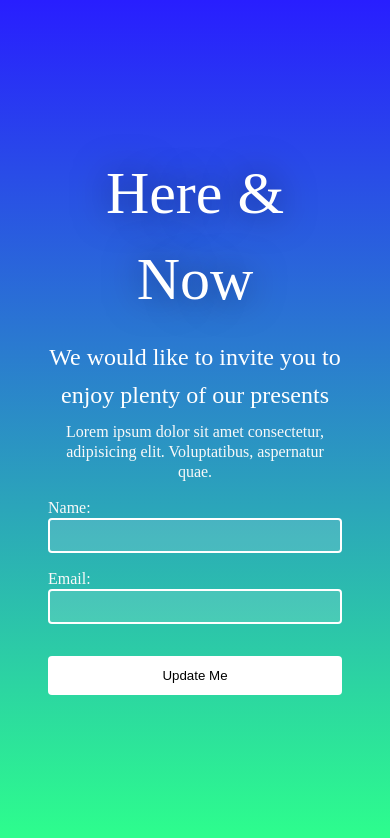
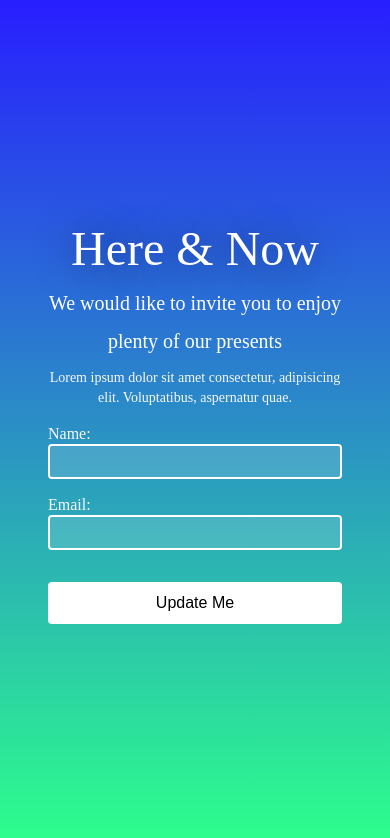
Before and after one commit to Snipe76/EvgeniyGutmanProject, a plain HTML site: page projects/project1/index.html in a window 390 px wide. Drawn offline with Linux system fonts and the light colour scheme.

Commit message:
Fixed header shadow, finished project 1, added zip

```diff
--- a/projects/project1/style/project-style.css
+++ b/projects/project1/style/project-style.css
@@ -28,7 +28,7 @@ body {
 
 .inner-container h1 {
     /* UI Properties */
-    font: normal normal normal 160px/231px Satisfy;
+    font: normal normal normal 10rem Satisfy;
     letter-spacing: 0px;
     color: #FFFFFF;
     text-shadow: 0px 0px 36px #00000087;
@@ -117,11 +117,12 @@ body {
 
     .inner-container h1 {
         text-align: center;
-        font: normal normal normal 60px/86px Satisfy;
+        font: normal normal normal 5rem Satisfy;
         letter-spacing: 0px;
         color: #FFFFFF;
         text-shadow: 0px 0px 36px #00000087;
         opacity: 1;
+        margin-bottom: 0.5rem;
     }
 
     .inner-container h2 {
@@ -154,3 +155,21 @@ body {
         margin-top: 1rem;
     }
 }
+
+@media (max-width: 480px) {
+    .inner-container h1 {
+        font-size: 3rem;
+    }
+
+    .inner-container h2 {
+        font-size: 1.25rem;
+    }
+
+    .inner-container p {
+        font-size: 0.875rem;
+    }
+
+    .inner-container form button {
+        font-size: 1rem;
+    }
+}
--- a/style/main.css
+++ b/style/main.css
@@ -45,6 +45,7 @@ body {
     position: fixed;
     background-color: white;
     margin: 0 auto;
+    box-shadow: 0px 1px 15px -2px black;
 }
 
 .header .logo {
```
Also changed, not shown: projects/project1/transition.html (+3 -1 lines), 1 other file.
